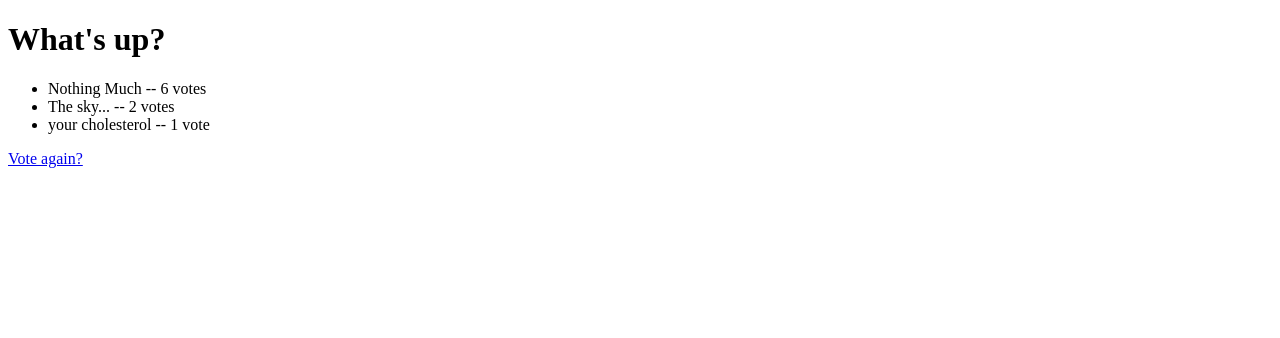
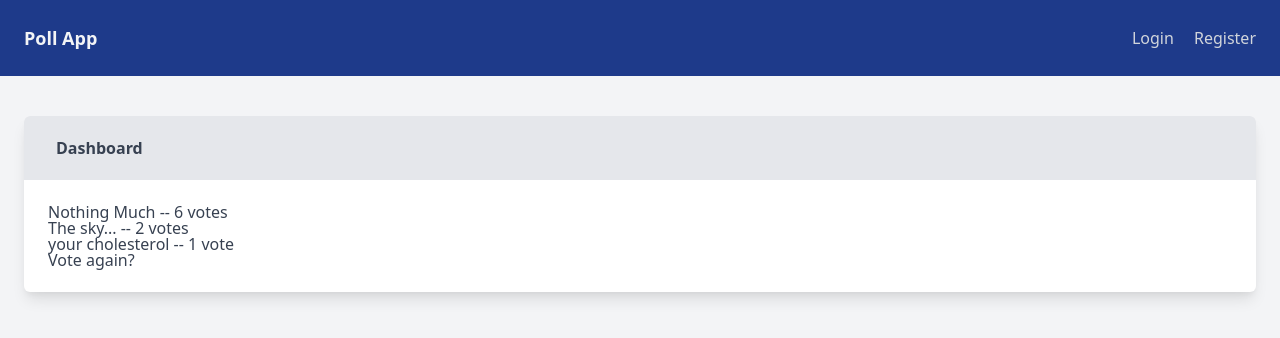
Before and after one commit to MattStrauss/polls, a Django app: page /polls/1/results/ in a window 1280 px wide. Shown: the top 338 px of the page. Run offline with Django 3.2, Linux system fonts and the light colour scheme; data comes from the database, SQL or seed files in the repository; both versions use the stored data as it was after the commit.

Commit message:
Add Tailwind and Template

```diff
--- /dev/null
+++ b/polls/templates/base.html
@@ -0,0 +1,45 @@
+<!DOCTYPE html>
+<html lang="en">
+    <head>
+        <meta charset="utf-8">
+        <meta http-equiv="X-UA-Compatible" content="IE=edge">
+        <meta name="viewport" content="width=device-width, initial-scale=1">
+          <link href="https://unpkg.com/tailwindcss@^2/dist/tailwind.min.css" rel="stylesheet">
+             <title>{% block title %}Poll App {% endblock %}</title>
+    </head>
+
+    <body class="bg-gray-100 h-screen antialiased leading-none font-sans">
+        <div id="app">
+            <header class="bg-blue-900 py-6">
+                <div class="container mx-auto flex justify-between items-center px-6">
+                    <div>
+                        <a href="#" class="text-lg font-semibold text-gray-100 no-underline">
+                            Poll App
+                        </a>
+                    </div>
+                    <nav class="space-x-4 text-gray-300 text-sm sm:text-base">
+                        <a class="no-underline hover:underline" href="#">Login</a>
+                        <a class="no-underline hover:underline" href="#">Register</a>
+                    </nav>
+                </div>
+            </header>
+
+        <main class="sm:container sm:mx-auto sm:mt-10">
+            <div class="w-full sm:px-6">
+                <section class="flex flex-col break-words bg-white sm:border-1 sm:rounded-md sm:shadow-sm sm:shadow-lg">
+                    <header class="font-semibold bg-gray-200 text-gray-700 py-5 px-6 sm:py-6 sm:px-8 sm:rounded-t-md">
+                        Dashboard
+                    </header>
+                    <div class="w-full p-6">
+                        <div class="text-gray-700">
+                            {% block content %}
+
+                            {% endblock %}
+                        </div>
+                    </div>
+                </section>
+            </div>
+        </main>
+        </div>
+    </body>
+</html>
--- a/polls/templates/polls/results.html
+++ b/polls/templates/polls/results.html
@@ -1,12 +1,8 @@
-<!DOCTYPE html>
-<html lang="en">
-<head>
-    <meta charset="UTF-8">
-    <title>Results for {{ question.question_text }}</title>
-</head>
-<body>
+{% extends "base.html" %}
 
-<h1>{{ question.question_text }}</h1>
+{% block title %} Results for {{ question.question_text }} {% endblock %}
+
+{% block content %}
 
     <ul>
         {% for choice in question.choice_set.all %}
@@ -16,5 +12,4 @@
 
     <a href="{% url 'polls:detail' question.id %}">Vote again?</a>
 
-</body>
-</html>
+{% endblock %}
```
Also changed, not shown: polls/templates/polls/detail.html (+7 -10 lines), polls/templates/polls/index.html (+6 -12 lines), db.sqlite3. Lines whose indentation alone changed are shown as unchanged.
